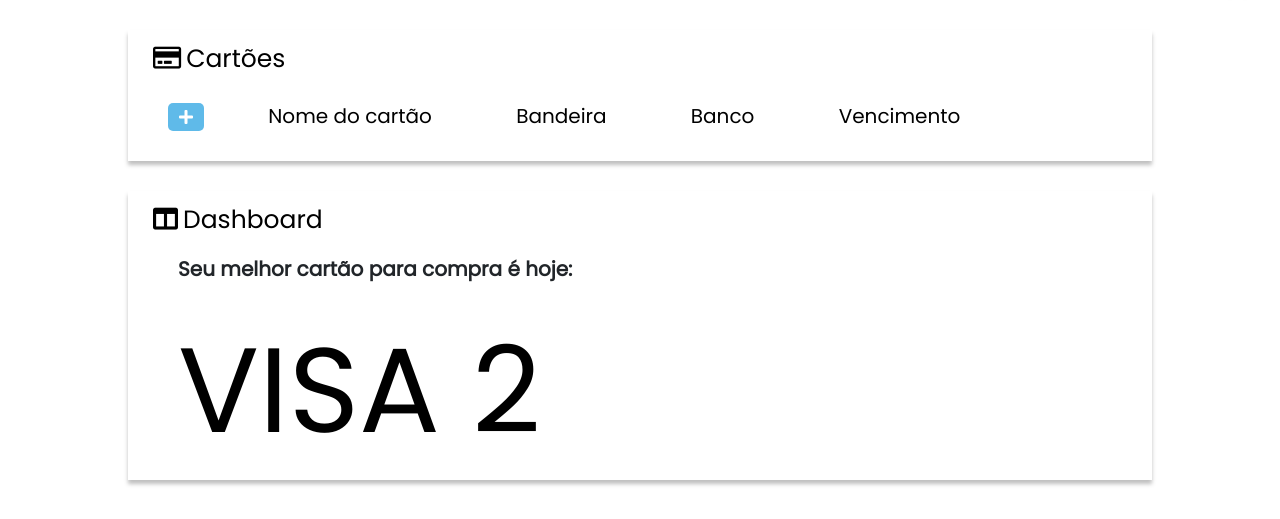
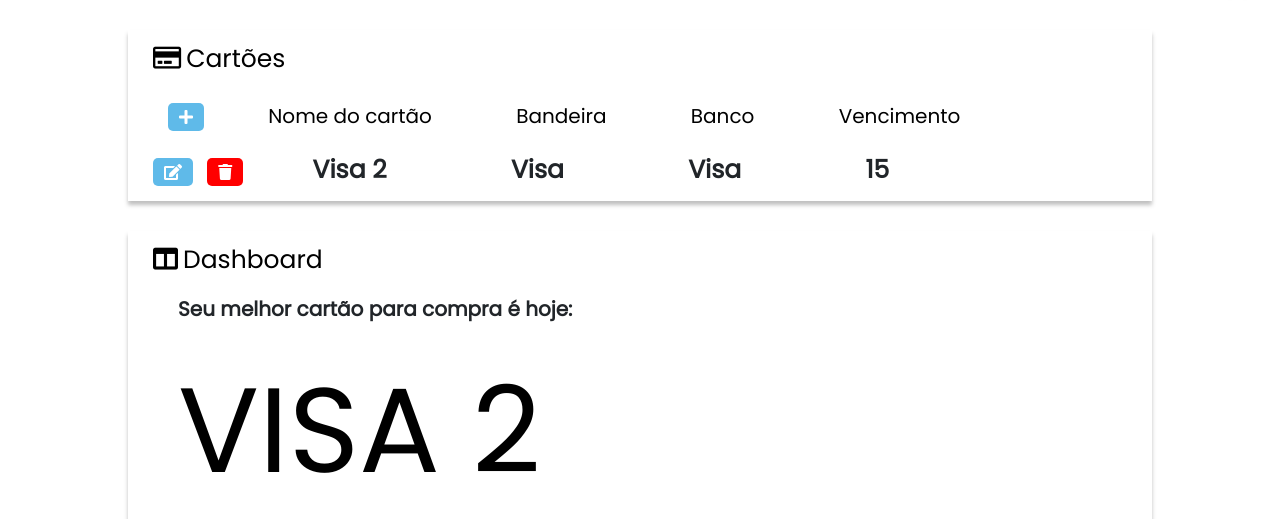
Before and after one commit to alissonws/CompreCerto, a Python web app: template templates/index.html in a window 1280 px wide. Shown: the part 45-564 px from the top of the page. Run offline with Jinja, Linux system fonts and the light colour scheme; the template is opened without the code that fills it, so the values that code supplies are empty; some libraries are stand-ins or nearby versions; some web fonts are replaced.

Commit message:
Construção das classes necessárias

```diff
--- /dev/null
+++ b/static/css/card-item.css
@@ -0,0 +1,24 @@
+.card {
+  display: inline;
+  border:none;
+}
+
+.card span {
+  margin: 10px 25px;
+  padding: 0 35px;
+  width: 50px;
+  font-weight: bold;
+  font-size: 25px;
+}
+
+.card button {
+  margin: 5px
+}
+
+.delete-card-btn {
+  background-color: red;
+}
+
+.edit-card-btn {
+  background-color:  rgba(95,186,233,1);
+}
--- a/static/css/style.css
+++ b/static/css/style.css
@@ -87,7 +87,6 @@ i {
 }
 
 .session button {
-  background-color:  rgba(95,186,233,1);
   border: 0;
   border-radius: 5px;
   margin: 20px;
@@ -103,3 +102,7 @@ i {
 .session button:hover {
   transform: scale(1.2);
 }
+
+#add_card {
+  background-color:  rgba(95,186,233,1);
+}
--- a/static/js/domcontrol.js
+++ b/static/js/domcontrol.js
@@ -34,6 +34,14 @@ class DOMControl {
   }
 
   edit () {
+    $('#new-card').on('show.bs.modal', function (event) {
+      var button = $(event.relatedTarget) // Button that triggered the modal
+      var recipient = button.data('whatever') // Extract info from data-* attributes
+      // If necessary, you could initiate an AJAX request here (and then do the updating in a callback).
+      // Update the modal's content. We'll use jQuery here, but you could use a data binding library or other methods instead.
+      var modal = $(this)
 
+      modal.find('.modal-body input').val(recipient)
+    })
   }
 }
--- a/templates/index.html
+++ b/templates/index.html
@@ -12,6 +12,7 @@
         <link rel="stylesheet" href="https://use.fontawesome.com/releases/v5.15.1/css/all.css" integrity="sha384-vp86vTRFVJgpjF9jiIGPEEqYqlDwgyBgEF109VFjmqGmIY/Y4HV4d3Gp2irVfcrp" crossorigin="anonymous">
 
         <link href="../static/css/style.css" rel="stylesheet" />
+        <link href="../static/css/card-item.css" rel="stylesheet" />
 
         <script src="../static/js/domcontrol.js"></script>
         <script src="../static/js/init.js"></script>
@@ -105,6 +106,16 @@
                         <span class="legend">Banco</span>
                         <span class="legend">Vencimento</span>
                     </div>
+                    <div id='card-list'>
+                        <div class='card'>
+                            <button type='button' class='edit-card-btn' data-toggle="modal" data-target="#new-card"><i class="fas fa-edit"></i></button>
+                            <button type='button' class='delete-card-btn' data-toggle="modal" data-target="#new-card"><i class="fas fa-trash"></i></button>
+                            <span>Visa 2</span>
+                            <span>Visa</span>
+                            <span>Visa</span>
+                            <span>15</span>
+                        </div>
+                    </div>
                 </div>
 
 
```
Also changed, not shown: static/js/cardlist.js (added, +24 -0 lines), static/js/requests.js (added, +33 -0 lines).
